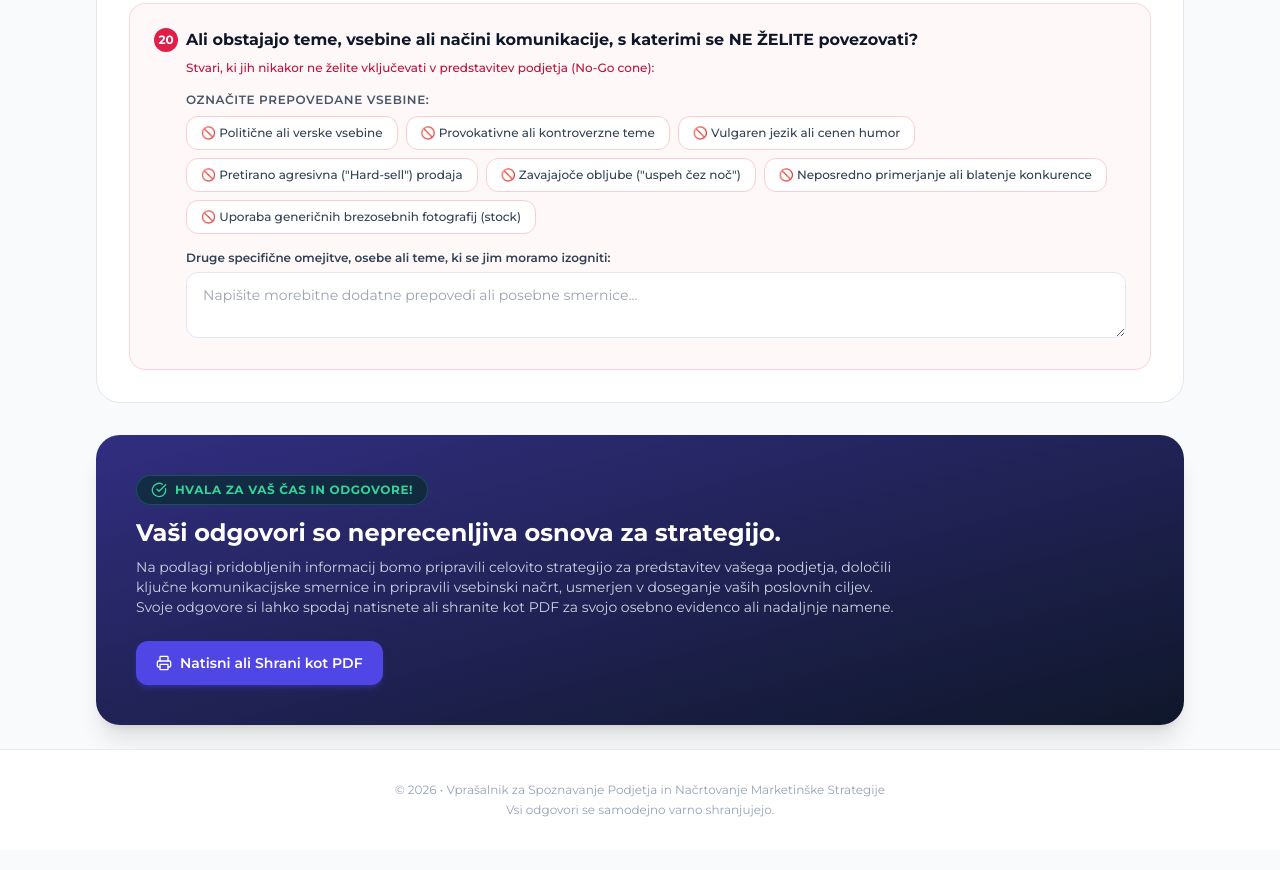
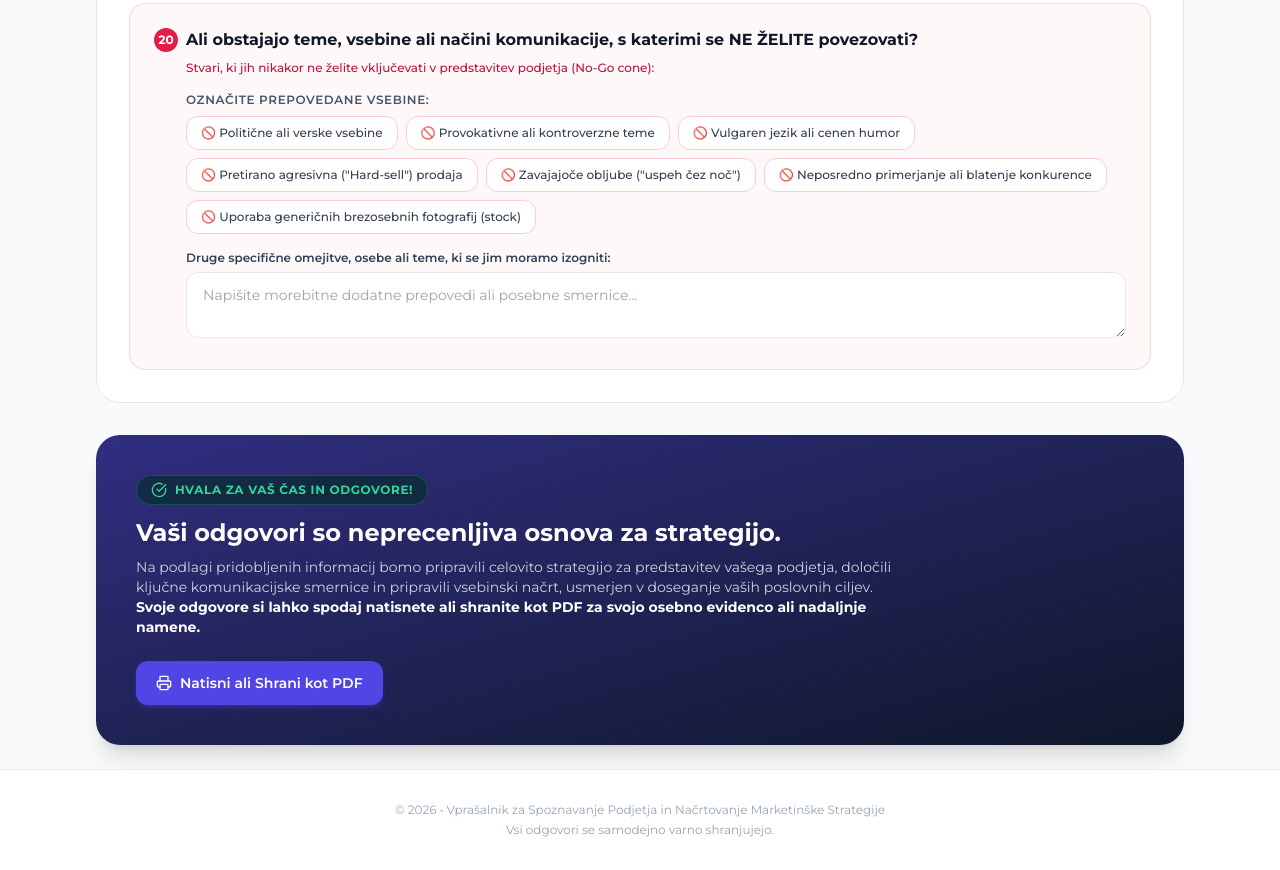
Before and after one commit to filipkolle/Brand-vprasalnik, a plain HTML site: page index.html in a window 1280 px wide. Shown: the part 9612-10482 px from the top of the page. Drawn offline with nearby package versions, Linux system fonts and the light colour scheme.

Commit message:
Odebeljen zadnji stavek o tiskanju PDF v zaključnem polju

```diff
--- a/index.html
+++ b/index.html
@@ -1402,7 +1402,7 @@
 
           <h4 class="text-xl sm:text-2xl font-bold mb-2">Vaši odgovori so neprecenljiva osnova za strategijo.</h4>
           <p class="text-xs sm:text-sm text-slate-300 leading-relaxed mb-6">
-            Na podlagi pridobljenih informacij bomo pripravili celovito strategijo za predstavitev vašega podjetja, določili ključne komunikacijske smernice in pripravili vsebinski načrt, usmerjen v doseganje vaših poslovnih ciljev. Svoje odgovore si lahko spodaj natisnete ali shranite kot PDF za svojo osebno evidenco ali nadaljnje namene.
+            Na podlagi pridobljenih informacij bomo pripravili celovito strategijo za predstavitev vašega podjetja, določili ključne komunikacijske smernice in pripravili vsebinski načrt, usmerjen v doseganje vaših poslovnih ciljev. <strong class="text-white font-bold">Svoje odgovore si lahko spodaj natisnete ali shranite kot PDF za svojo osebno evidenco ali nadaljnje namene.</strong>
           </p>
 
           <div class="flex flex-wrap items-center gap-3 no-print">
```
